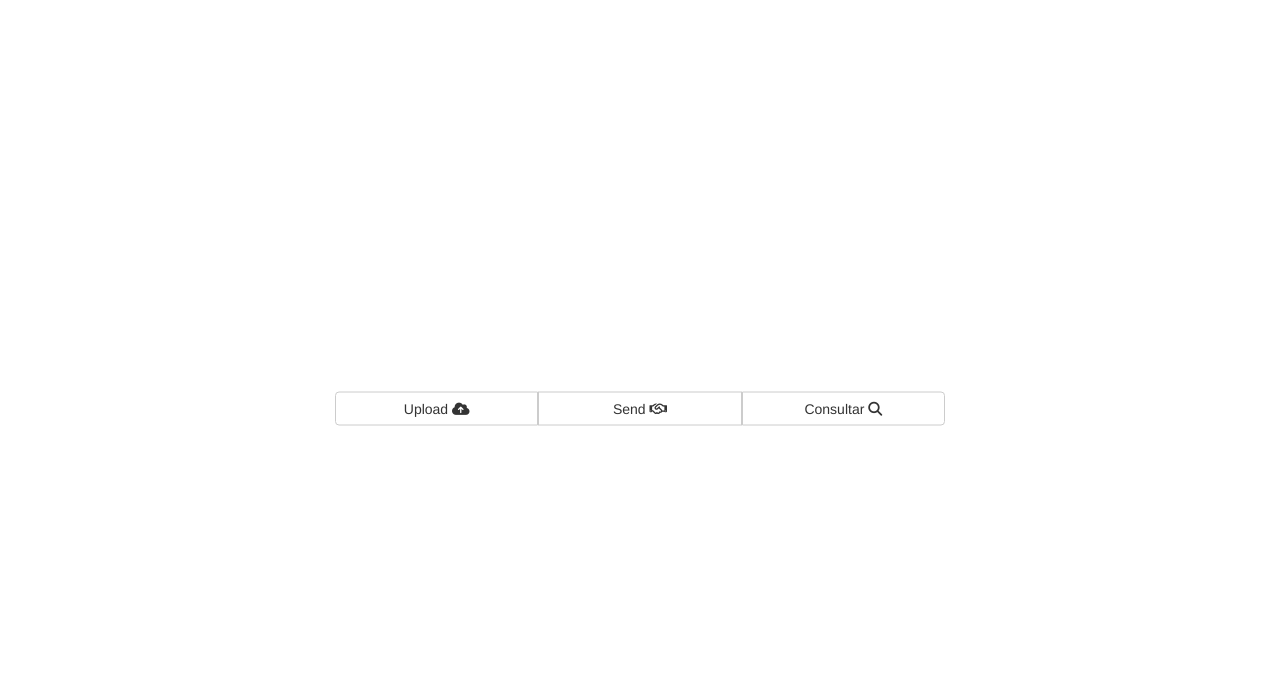
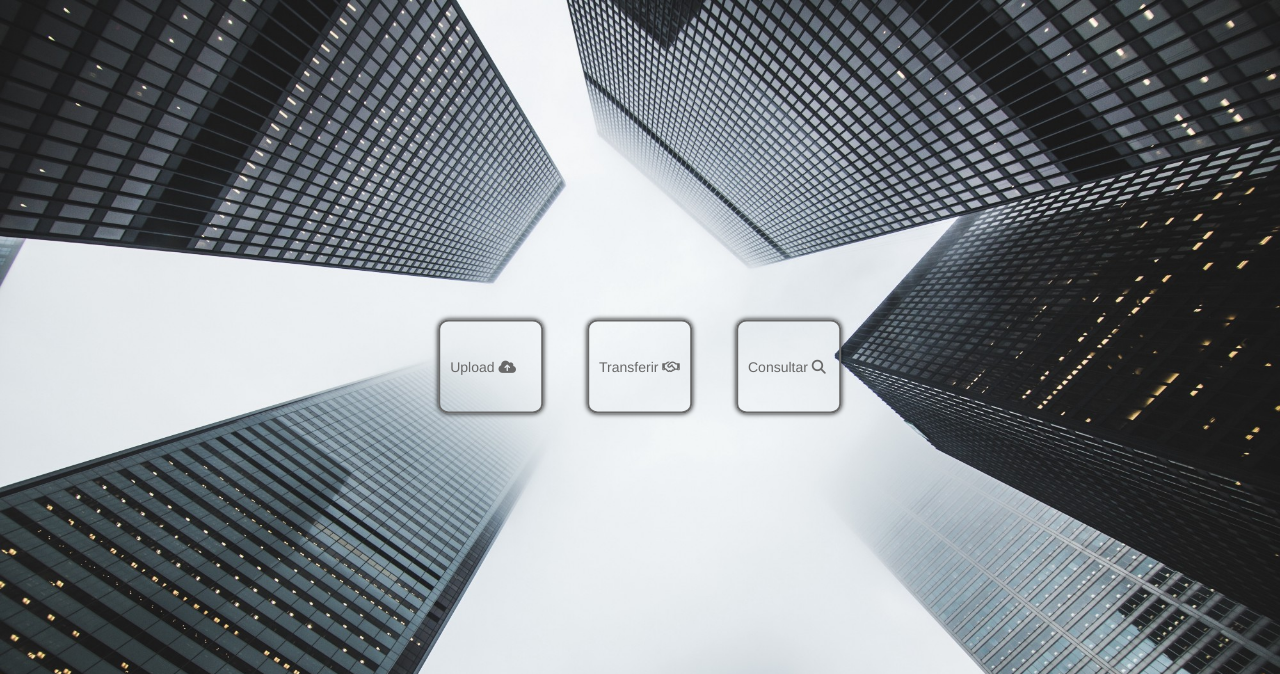
Before and after one commit to gabrielmendanha/datachain, a Flask app: page / in a window 1280 px wide. Shown: the top 674 px of the page. Run offline with Flask 2, Linux system fonts and the light colour scheme; some libraries are stand-ins or nearby versions.

Commit message:
Index melhorado adicionado imagem background e botoes estilizados

```diff
--- a/static/index.css
+++ b/static/index.css
@@ -1,7 +1,31 @@
+html {
+    background-image: url("../static/sky.jpeg");
+    background-repeat: no-repeat;
+    background-size: 100%;
+}
+
+.button {
+    display: inline-block;
+    border: 2px solid dimgrey;
+    margin: 20px;
+    padding: 10px;
+    width: 105px;
+    line-height: 70px;
+    cursor: pointer;
+    color: dimgrey;
+    border-radius: 10%;
+    box-shadow: 0px 0px 5px black;
+}
+
+.button:hover{
+    text-decoration: none;
+    color: dimgrey;
+    box-shadow: 0px 0px 10px black;
+}
 
 .container {
     max-width: 50%;
     position: fixed;
     top: 50%;
-    transform: translate(50%, -25%);
+    transform: translate(63%, -75%);
 }
--- a/tcc2.py
+++ b/tcc2.py
@@ -96,11 +96,18 @@ def upload():
 def download():
     transaction_id = request.form['tx_id']
     transaction = bigchain.transactions.retrieve(transaction_id)
-    file_name = transaction['transaction']['asset']['data']['Name']
-    file_hash = transaction['transaction']['asset']['data']['Hash']
+    current_owner = transaction['outputs'][0]['public_keys'][0]
+
+    if transaction['operation'] == 'TRANSFER':
+        transaction = bigchain.transactions.retrieve(transaction['asset']['id'])
+
+    file_name = transaction['asset']['data']['Name']
+    file_hash = transaction['asset']['data']['Hash']
+
     download_link = 'https://gateway.ipfs.io/ipfs/' + file_hash
 
-    return render_template('download.html', file_name=file_name, download_link=download_link)
+    return render_template('download.html', file_name=file_name, download_link=download_link,
+                           current_owner=current_owner)
 
 
 @app.route('/transfer', methods=['POST'])
--- a/templates/index.html
+++ b/templates/index.html
@@ -10,12 +10,18 @@
 </head>
 <body>
 
+{#<div class = "container">#}
+{#    <div class="btn-group btn-group-justified">#}
+{#        <a href="#" id="upload" class="btn btn-default" data-toggle="modal" data-target="#modal-upload">Upload <i class="fa fa-cloud-upload" aria-hidden="true"></i></a>#}
+{#        <a href="#" class="btn btn-default" data-toggle="modal" data-target="#modal-transfer">Send <i class="fa fa-handshake-o" aria-hidden="true"></i></a>#}
+{#        <a href="#" class="btn btn-default" data-toggle="modal" data-target="#modal-download">Consultar <i class="fa fa-search" aria-hidden="true"></i></a>#}
+{#    </div>#}
+{#</div>#}
+
 <div class = "container">
-    <div class="btn-group btn-group-justified">
-        <a href="#" id="upload" class="btn btn-default" data-toggle="modal" data-target="#modal-upload">Upload <i class="fa fa-cloud-upload" aria-hidden="true"></i></a>
-        <a href="#" class="btn btn-default" data-toggle="modal" data-target="#modal-transfer">Send <i class="fa fa-handshake-o" aria-hidden="true"></i></a>
-        <a href="#" class="btn btn-default" data-toggle="modal" data-target="#modal-download">Consultar <i class="fa fa-search" aria-hidden="true"></i></a>
-    </div>
+    <a class="button" data-toggle="modal" data-target="#modal-upload">Upload <i class="fa fa-cloud-upload" aria-hidden="true"></i></a>
+    <a class="button" data-toggle="modal" data-target="#modal-transfer">Transferir <i class="fa fa-handshake-o" aria-hidden="true"></i></a>
+    <a class="button" data-toggle="modal" data-target="#modal-download">Consultar <i class="fa fa-search" aria-hidden="true"></i></a>
 </div>
 
 <div class="modal" id="modal-upload">
@@ -149,9 +155,4 @@
         });
     })
 </script>
-
-
-
-
-
 </html>
```
Also changed, not shown: static/sky.jpeg (added).
